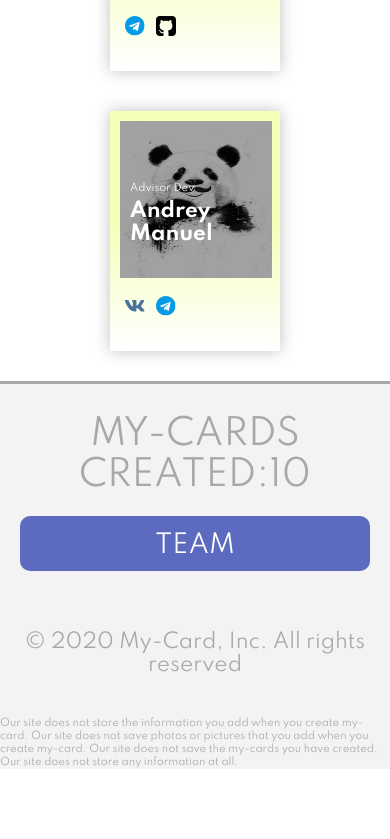
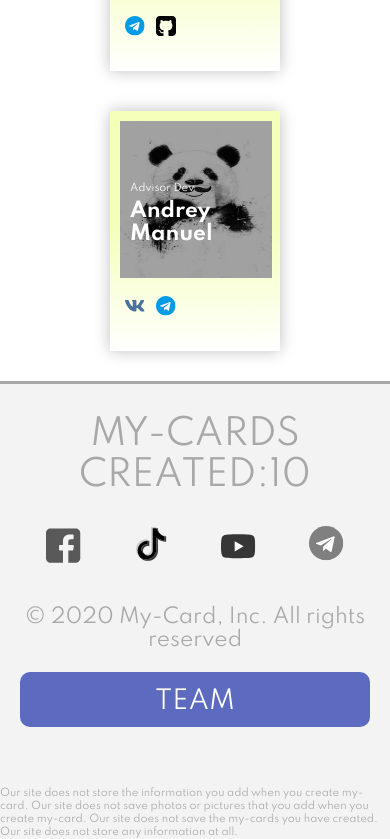
Before and after one commit to filicaliva/my-card, a Next.js app: page /team in a window 390 px wide. Shown: the part 969-1808 px from the top of the page. Before the commit the page ends 1738 px from the top, so only its background shows below. Built offline with nearby package versions, Linux system fonts and the light colour scheme; no server answers.

Commit message:
feat: add soc link's

```diff
--- a/components/Creating.js
+++ b/components/Creating.js
@@ -319,7 +319,7 @@ export default function Creating() {
                                 <ShareIcon className='icon-share' onClick={() => preparePdf()} />
                             </div> */}
 
-                            <img src='/icons/download.svg' onClick={() => preparePdf()} className='image__upload' />
+                            <img src='/icons/download_thin.svg' onClick={() => preparePdf()} className='image__upload' />
 
 
                             <div className={`image__form-text image__form-text_${posText}`}>
--- a/components/Footer.js
+++ b/components/Footer.js
@@ -7,7 +7,7 @@ export default function Footer() {
     const { data, error } = useSWR('https://pure-citadel-12988.herokuapp.com/', fetcher)
     const [count, setCount] = useState(10)
     useEffect(() => {
-        if (data  !== undefined) {
+        if (data !== undefined) {
             setCount(data.count)
         }
 
@@ -24,14 +24,29 @@ export default function Footer() {
                     {count}
 
                 </h3>
+                <div className="social-media">
+                    <div className="social-media__link">
+                            <img src="/icons/fb.svg" width='35px'  />
+                        <a key="tik_tok" href="https://vm.tiktok.com/ZS7NxsUd/" >
+                            <img src="/icons/tik_tok.svg" width='35px'  />
+                        </a>
+                            <img src='/icons/youtube.svg' width='35px' />
+                        <a key="telegram" href="https://t.me/my_card2021" >
+                            <img src="/icons/telegram.svg" width='35px'  />
+                        </a>
+                    </div>
+                    <div className="social-media__text">
+                        <p className='footer-inc' >© {new Date().getFullYear()} My-Card, Inc. All rights reserved</p>
+                    </div>
+                </div>
                 <Link href='/team' >
                     <a className="footer__link">
                         TEAM
                 </a>
                 </Link>
             </div>
-            <p className='footer-inc' >© {new Date().getFullYear()} My-Card, Inc. All rights reserved</p>
             <p className='footer-credential' >Our site does not store the information you add when you create my-card. Our site does not save photos or pictures that you add when you create my-card. Our site does not save the my-cards you have created. Our site does not store any information at all.</p>
+
         </footer>
     )
 }
--- a/styles/sass/creating.sass
+++ b/styles/sass/creating.sass
@@ -70,8 +70,11 @@
 .image
     &__upload
         position: absolute
-        right: 10px
-        top: 10px
+        right: 0
+        top: 0
+        bottom: 0
+        left: 0
+        margin: auto
         &:hover
             cursor: pointer
     &__picture
--- a/styles/sass/footer.sass
+++ b/styles/sass/footer.sass
@@ -31,3 +31,11 @@
     text-align: left
     font-size: 10px
     margin-top: 40px
+.social-media
+    &__link
+        display: flex
+        justify-content: space-around
+        img
+            filter: grayscale(1)
+            &:hover
+                filter: grayscale(0)
--- a/styles/sass/media-queries.sass
+++ b/styles/sass/media-queries.sass
@@ -12,9 +12,25 @@
         grid-template-columns: repeat(6, 1fr)
     .about__cards
         grid-template-columns: repeat(2, 1fr)
+    .social-media
+        margin: 0 20px
+        &__link
+            margin-top: 30px
+
 
 
 @media only screen and (max-width: 720px)
+    .footer
+        padding: 20px 7%
+        &__container
+            flex-direction: column
+        &__text
+            min-width: 0
+            margin: auto
+            margin-top: 30px
+        &__link
+            text-align: center
+            margin: 20px
     .creating__icons
         grid-template-columns: repeat(5, 1fr)
     .show-card
@@ -44,8 +60,6 @@
         padding: 0
 @media only screen and (max-width: 470px)
     .footer
-        &__container
-            flex-direction: column
         &__text
             min-width: 0
             margin: auto
```
Also changed, not shown: public/icons/download_thin.svg (added).
